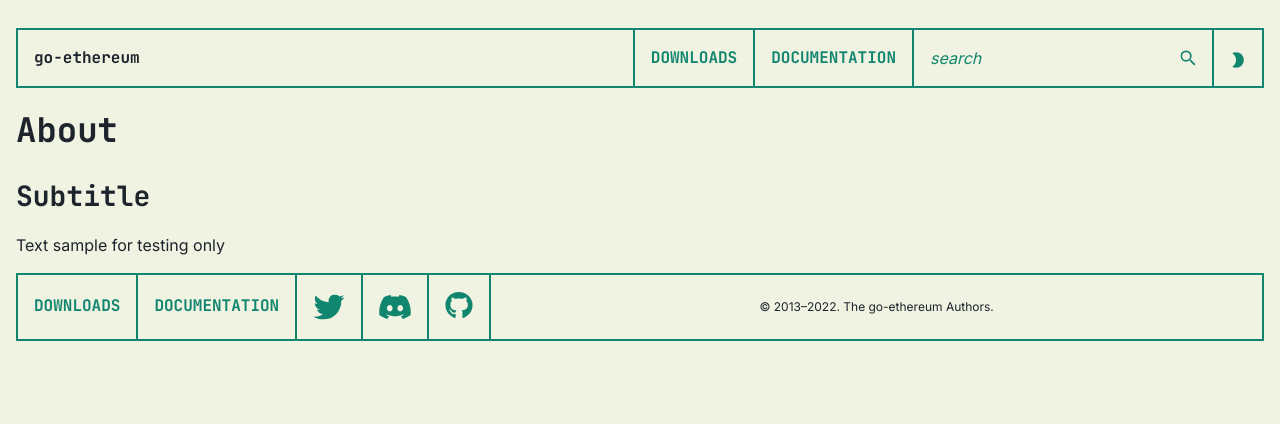
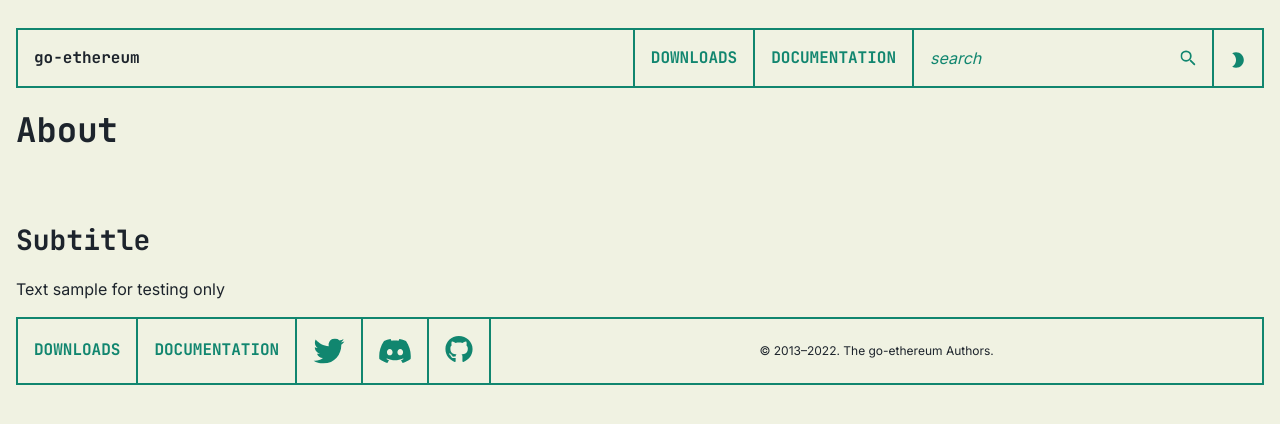
Before and after one commit to Bct-crypto/geth-website, a Next.js app: page /about in a window 1280 px wide. Shown: the top 424 px of the page. Built offline with nearby package versions, Linux system fonts and the light colour scheme.

Commit message:
update link and header styling

```diff
--- a/src/components/MDXComponents.tsx
+++ b/src/components/MDXComponents.tsx
@@ -80,7 +80,7 @@
       <NextLink href={href} passHref>
         <Link
           isExternal={href.startsWith('http') && !href.includes('geth.ethereum.org')}
-          color='primary'
+          variant='light'
         >
           {children}
         </Link>
@@ -97,7 +97,7 @@
   },
   h2: ({ children }: any) => {
     return (
-      <Heading as='h2' textAlign='start' mb={4} {...header2}>
+      <Heading as='h2' textAlign='start' mt='16 !important' mb={4} {...header2}>
         {children}
       </Heading>
     );
@@ -116,7 +116,6 @@
       </Heading>
     );
   },
-  // lists
   // tables
   table: ({ children }: any) => (
     <Flex maxW='min(100%, 100vw)' overflowX='scroll'>
```
Also changed, not shown: src/pages/[...slug].tsx (+8 -2 lines).
